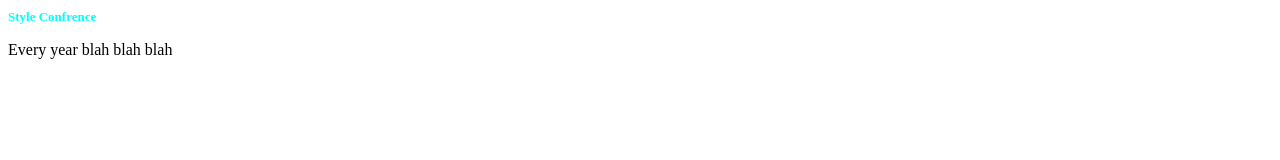
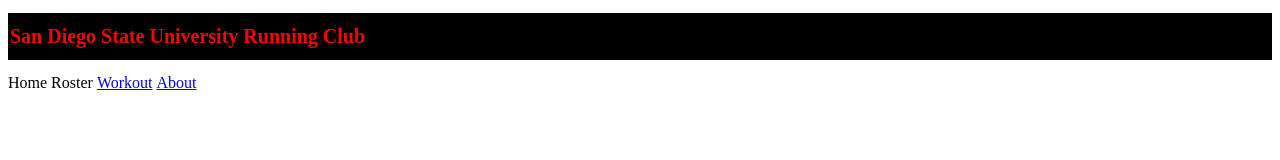
Before and after one commit to kevvn/ucsd-learnr-project, a plain HTML site: page index.html in a window 1280 px wide. Drawn offline with Linux system fonts and the light colour scheme.

Commit message:
Home page
Front page wording

```diff
--- a/index.html
+++ b/index.html
@@ -1,12 +1,17 @@
 <!DOCTYPE html>
-
+<html lang="en">
   <head>
   	<link rel="stylesheet" href="stylesheets/main.css">
   	<meta charset="utf-8">
-  	<title> Style Conference</title>
+  	<title> SDSU Running Club</title>
   </head>
   <body>
-  	<h1>Style Confrence</h1>
-  	<p>Every year blah blah blah </p>
+  	<h1>San Diego State University Running Club</h1>
+  	<ul>
+	  	<li><a>Home</a></li>
+	  	<li><a>Roster</a></li>
+	  	<li><a href="/workout">Workout</a></li>
+	  	<li><a href="/about">About</a></li>
+	</ul>
   </body>
 </html>
--- a/stylesheets/main.css
+++ b/stylesheets/main.css
@@ -1,5 +1,24 @@
-h1{
-	font-size: 13px;
-	color: aqua;
+head{
+
 
 }
+h1{
+	background-color:black;
+	font-size: 20px;
+	color: red;
+	padding: 8px;
+	padding-top: 12px;
+	padding-bottom: 12px;
+	padding-left: 2px;
+	padding-right: 2px;
+}
+ul {
+    list-style-type: none;
+    margin: 0;
+    padding: 0;
+}
+
+li {
+	overflow: hidden;
+    display: inline;
+}
```
